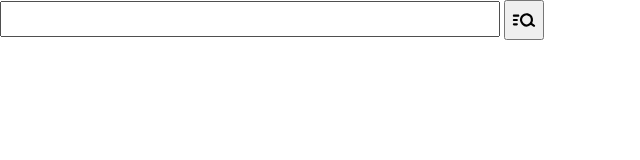
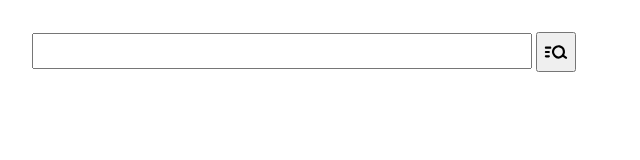
Before and after one commit to manjeetsharma0796/link-search-bar, a plain HTML site: page index.html in a window 1280 px wide. Shown: the whole page, without its empty margins (0-640 px from the left). Drawn offline with Linux system fonts and the light colour scheme.

Commit message:
size adjustment

```diff
--- a/index.html
+++ b/index.html
@@ -6,9 +6,12 @@
     <title>Search</title>
     <style>
         *{
-            padding: 0;
+            padding:0;
             margin: 0;
             box-sizing:border-box;
+        }
+        body{
+            padding: 2em;
         }
         #searchBar{
             height: 20px;
```
